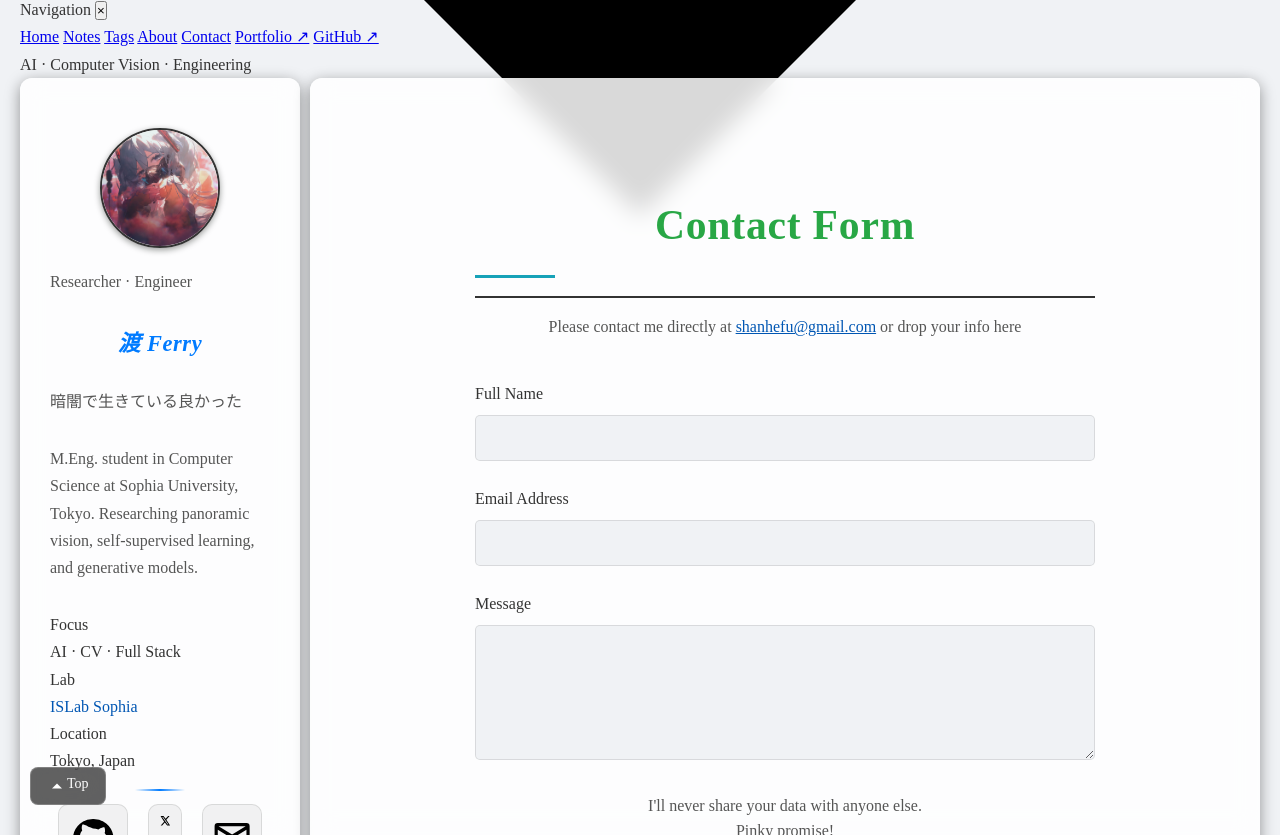
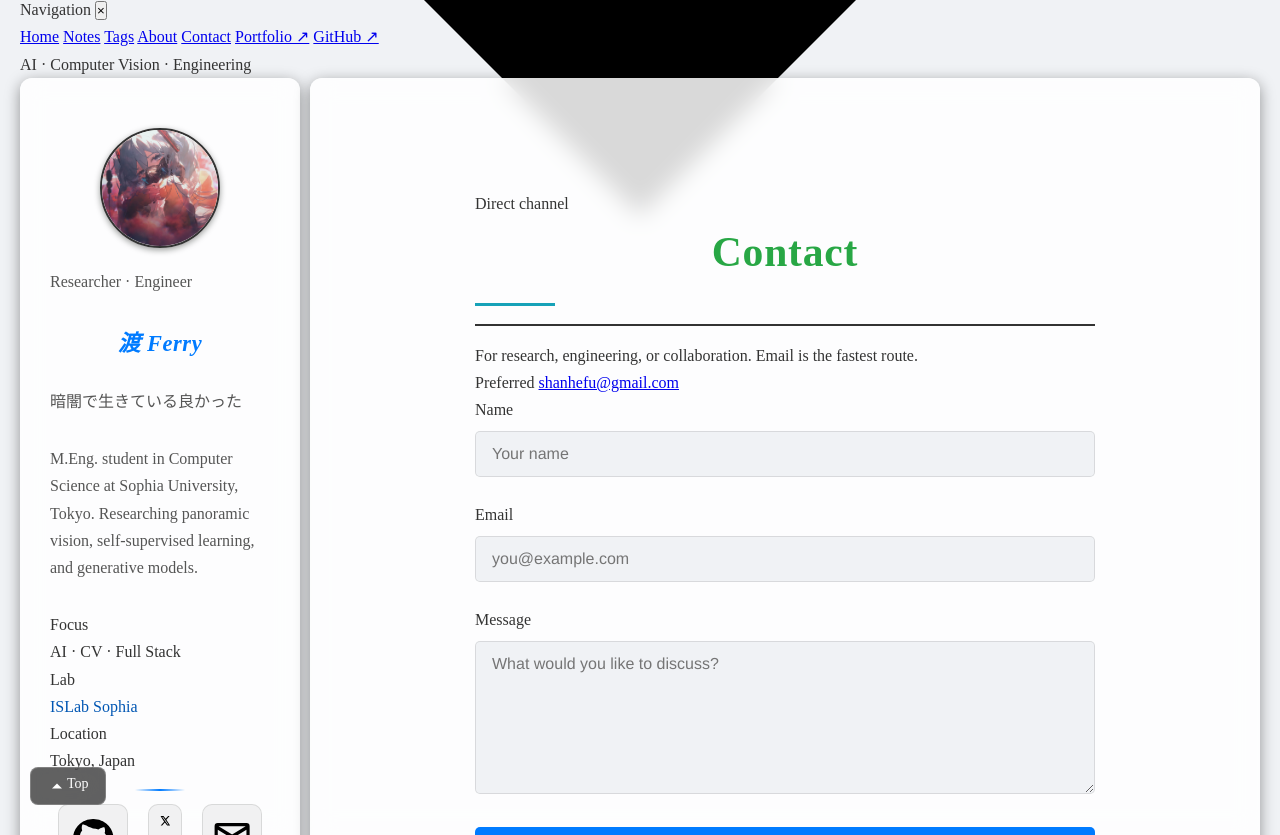
Before and after one commit to shengruduzhou/shengruduzhou.github.io, a Jekyll site: the page built from connect-to-me.html, in a window 1280 px wide and 900 px high, scrolled down 836 px, cut to the strip 65-900 px from the top of the window. Built offline with Jekyll 4.4.1, drawn with Linux system fonts in a browser that asks for light colours; a script that is not in the unit is left out; some of the changed text lies outside the part shown.

Commit message:
Streamline contact experience

```diff
--- a/connect-to-me.html
+++ b/connect-to-me.html
@@ -1,31 +1,40 @@
 ---
 layout: default
-title: "Connect to me"
+title: "Contact"
+description: "Contact Shan Hefu about research, engineering, or collaboration."
 ---
 
-<div class="contact-form-container">
-    <h2>Contact Form</h2>
-    <p class="form-description">
-        Please contact me directly at <a href="mailto:shanhefu@gmail.com" class="form-description-link">shanhefu@gmail.com</a> or drop your info here
-    </p>
+<section class="contact-form-container">
+    <div class="section-heading contact-heading">
+        <div>
+            <p class="section-kicker">Direct channel</p>
+            <h2>Contact</h2>
+        </div>
+        <p class="section-intro">For research, engineering, or collaboration. Email is the fastest route.</p>
+    </div>
+
+    <div class="contact-direct">
+        <span>Preferred</span>
+        <a href="mailto:shanhefu@gmail.com">shanhefu@gmail.com</a>
+    </div>
+
     <form action="https://formspree.io/f/xdkzelwn" method="POST">
-        <div class="form-group">
-            <label for="name">Full Name</label>
-            <input type="text" id="name" name="name" required>
-        </div>
-        <div class="form-group">
-            <label for="email">Email Address</label>
-            <input type="email" id="email" name="_replyto" required>
+        <input type="hidden" name="_subject" value="Message from shengruduzhou.github.io">
+        <div class="form-row">
+            <div class="form-group">
+                <label for="name">Name</label>
+                <input type="text" id="name" name="name" autocomplete="name" placeholder="Your name" required>
+            </div>
+            <div class="form-group">
+                <label for="email">Email</label>
+                <input type="email" id="email" name="_replyto" autocomplete="email" placeholder="you@example.com" required>
+            </div>
         </div>
         <div class="form-group">
             <label for="message">Message</label>
-            <textarea id="message" name="message" rows="6" required></textarea>
+            <textarea id="message" name="message" rows="7" placeholder="What would you like to discuss?" required></textarea>
         </div>
-        <p class="form-description">
-            I'll never share your data with anyone else.
-            <br>
-            Pinky promise!
-        </p>
-        <button type="submit" class="submit-button">Send Message</button>
+        <button type="submit" class="submit-button">Send message <span aria-hidden="true">→</span></button>
+        <p class="form-note">Your information is used only to respond to this message.</p>
     </form>
-</div>
+</section>
```
